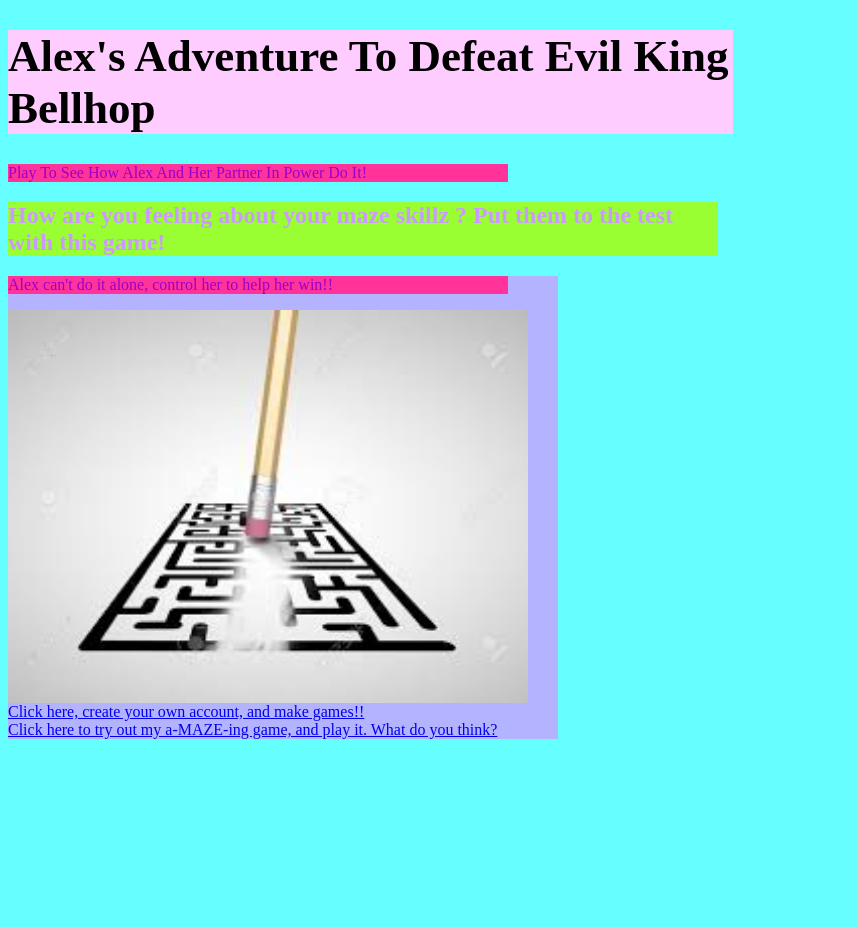
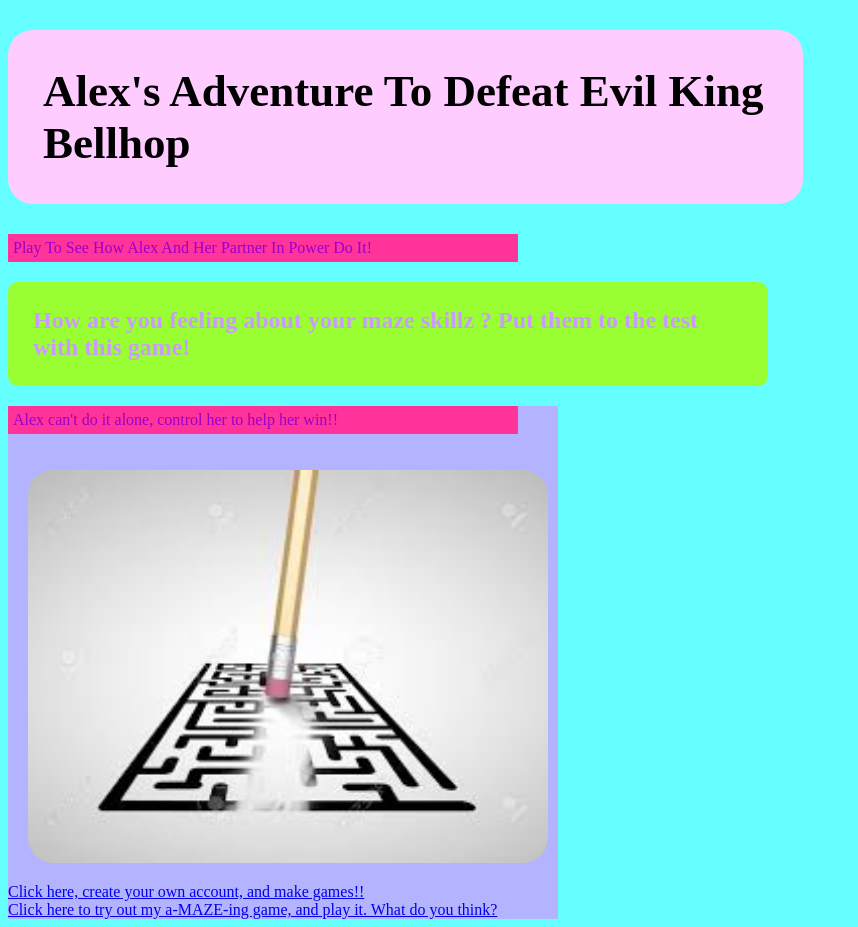
Before and after one commit to A-Epple/Alex, a plain HTML site: page index.html in a window 1280 px wide. Shown: the whole page, without its empty margins (0-858 px from the left). Before the commit the page ends 800 px from the top, so only its background shows below. Drawn offline with Linux system fonts and the light colour scheme.

Commit message:
not on interwebz yet

```diff
--- a/style.css
+++ b/style.css
@@ -6,6 +6,8 @@ h1 {
 	 font-size: 45px;
 	 background: #ffccff;
 	 width: 725px;
+	 border-radius:25px;
+	 padding:35px;
 }
 
 
@@ -13,12 +15,16 @@ h2{
 color: #cc99ff;
 background: #99ff33;
  width: 710px;
+ border-radius:10px;
+ padding: 25px;
 }
 
 p {
 	color: #9900cc;
 	background: #ff3399;
 	width: 500px;
+	padding :5px;
+
 }
 
 
@@ -26,6 +32,8 @@ img{
 	width: 520px;
 	height:  auto;
 	display:  block;
+	border-radius: 45px;
+	padding:20px;
 }
 
 
```
Also changed, not shown: index.html (line endings or trailing spaces).
